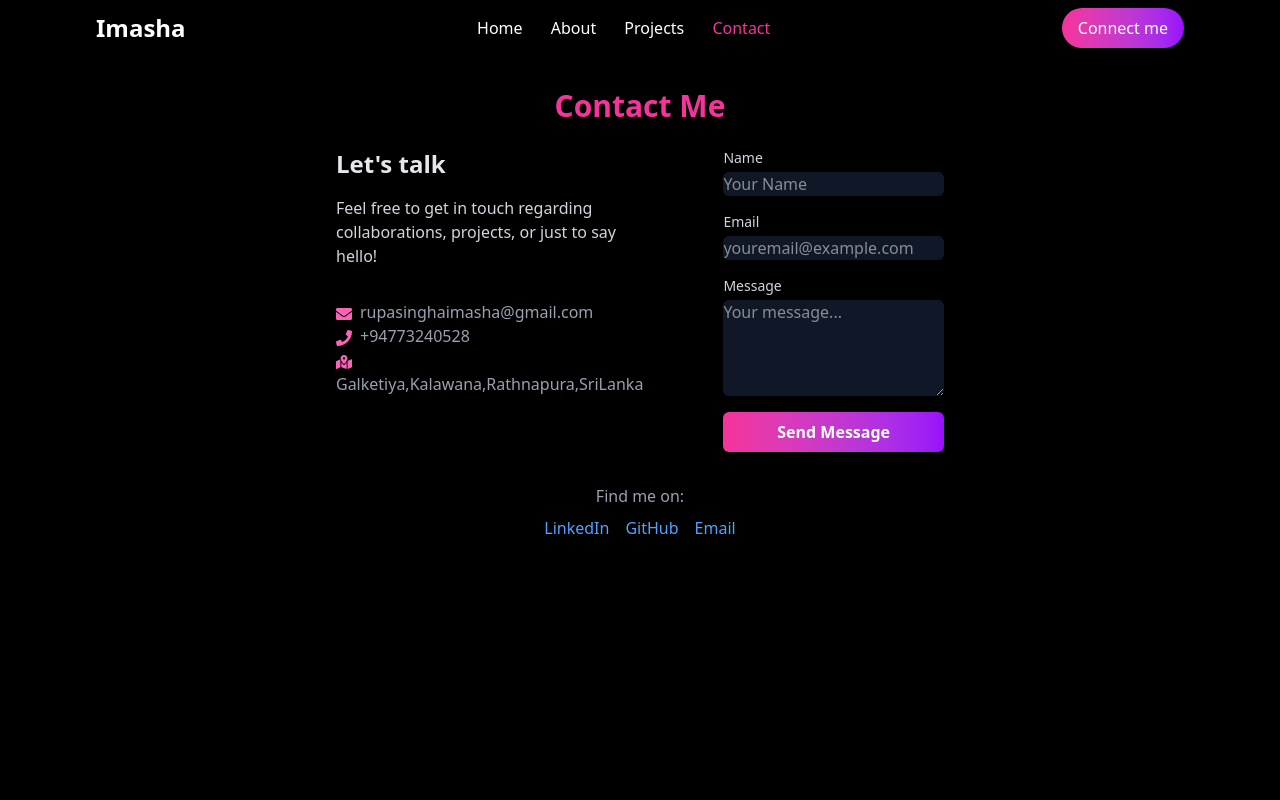
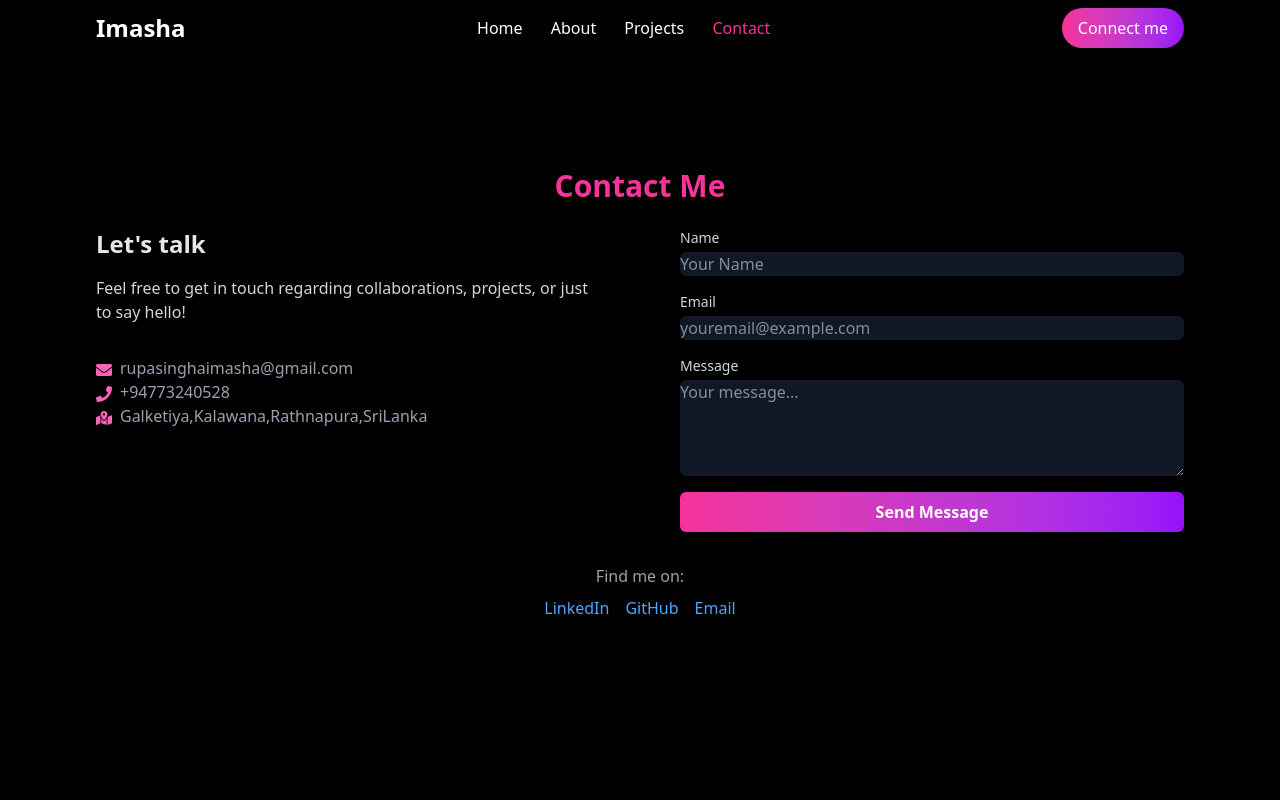
Before and after one commit to ICT-Courses/ict2233-ca-02-imasha-rupasinghe, a React (Vite) app in the folder CA2/my-portfolio/: page /Contact in a window 1280 px wide. Shown: the top 800 px of the page. Built offline with nearby package versions, Linux system fonts and the light colour scheme.

Commit message:
add images for project cards and final changes

```diff
--- a/CA2/my-portfolio/src/components/ProjectsCard.jsx
+++ b/CA2/my-portfolio/src/components/ProjectsCard.jsx
@@ -4,6 +4,10 @@ import React from 'react';
 const ProjectsCard = ({ project }) => {
   return (
     <div className="bg-gray-800 rounded-lg p-6 shadow-lg hover:shadow-xl transition-all duration-300 transform hover:-translate-y-1">
+      {project.image &&(
+        <img src={project.image} alt={project.name}
+        className='w full h-48 object-cover rounded-md mb-4'/>
+      )}
       <h3 className="text-xl font-bold mb-2 text-white">{project.name}</h3>
       <p className="text-gray-400 mb-4">{project.description || 'No description provided.'}</p>
       <a
--- a/CA2/my-portfolio/src/pages/Contact.jsx
+++ b/CA2/my-portfolio/src/pages/Contact.jsx
@@ -6,7 +6,8 @@ import { useDocumentTitle } from '../hooks/useDocumentTitle';
 const Contact = () => {
    useDocumentTitle('Contact Me');
   return (
-    <div className="container mx-auto p-8 max-w-2xl bg-black">
+    <div className="bg-black text-white py-20">
+    <div className="container mx-auto p-8 md:px-16 lg:px-24">
       <h2 className="text-3xl font-bold text-center mb-6 text-pink-500">Contact Me</h2>
       <div className="flex flex-col md:flex-row gap-8 bg-black md:space-x-12">
         <div className="flex-1">
@@ -79,7 +80,7 @@ const Contact = () => {
           </div>
         </div>
       </div>
-
+    </div>
   );
 };
 
--- a/CA2/my-portfolio/src/pages/Projects.jsx
+++ b/CA2/my-portfolio/src/pages/Projects.jsx
@@ -2,6 +2,10 @@
 import React, { useState, useEffect } from 'react';
 import ProjectsCard from '../components/ProjectsCard';
 import { useDocumentTitle } from '../hooks/useDocumentTitle';
+import projectone from '../assets/projectOne.png';
+import projectTwo from '../assets/projectTwo.png';
+import projectThree from '../assets/projectThree.png';
+import projectFour from '../assets/projectFour.png';
 
 const Projects = () => {
     useDocumentTitle('Projects');
@@ -17,6 +21,7 @@ const Projects = () => {
       name: 'MotivateME-motivation App',
       description: 'stand alone application developed using c# and wpf as a university assignment.',
       html_url: 'https://github.com/ICT-Courses/application-development-ca1-imasha-rupasinghe.git',
+      image: projectone,
 
     },
     {
@@ -24,12 +29,14 @@ const Projects = () => {
       name: 'SilkSheild-Invoice generator',
       description: 'A full-stack desktop application built for SilkShield(pvt)Ltd.',
       html_url: 'https://github.com/UdeshiEdirisinghe25/SilkShield-New.git',
+      image: projectThree,
     },
     {
       id: 'manual-3',
       name: 'Personal Portfolio website',
       description: 'a website that developed with javascript,vite and tailwind css',
       html_url: 'https://github.com/ICT-Courses/ict2233-ca-02-imasha-rupasinghe.git',
+      image: projectFour,
     },
   ];
 
```
Also changed, not shown: CA2/my-portfolio/src/assets/projectFour.png (added).
